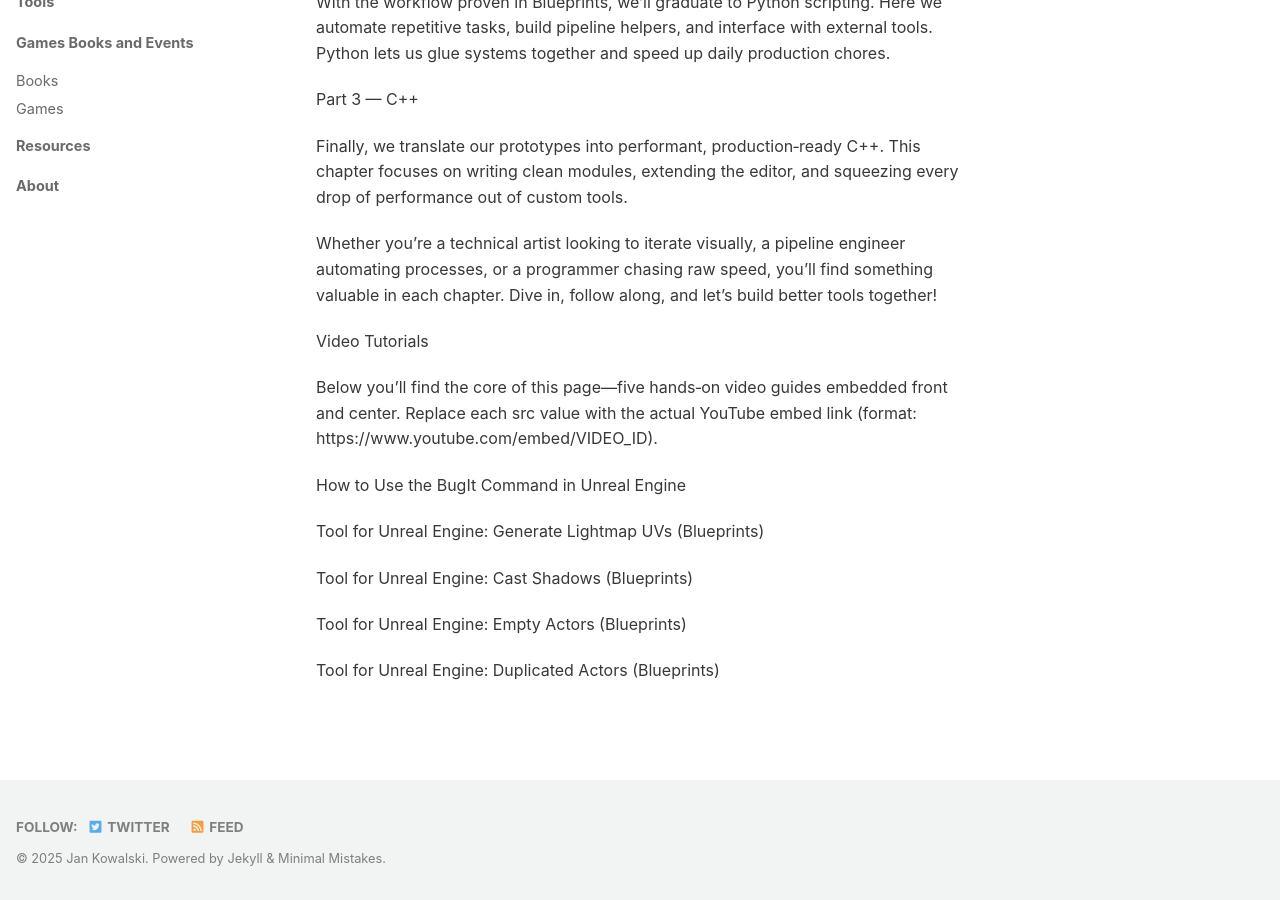
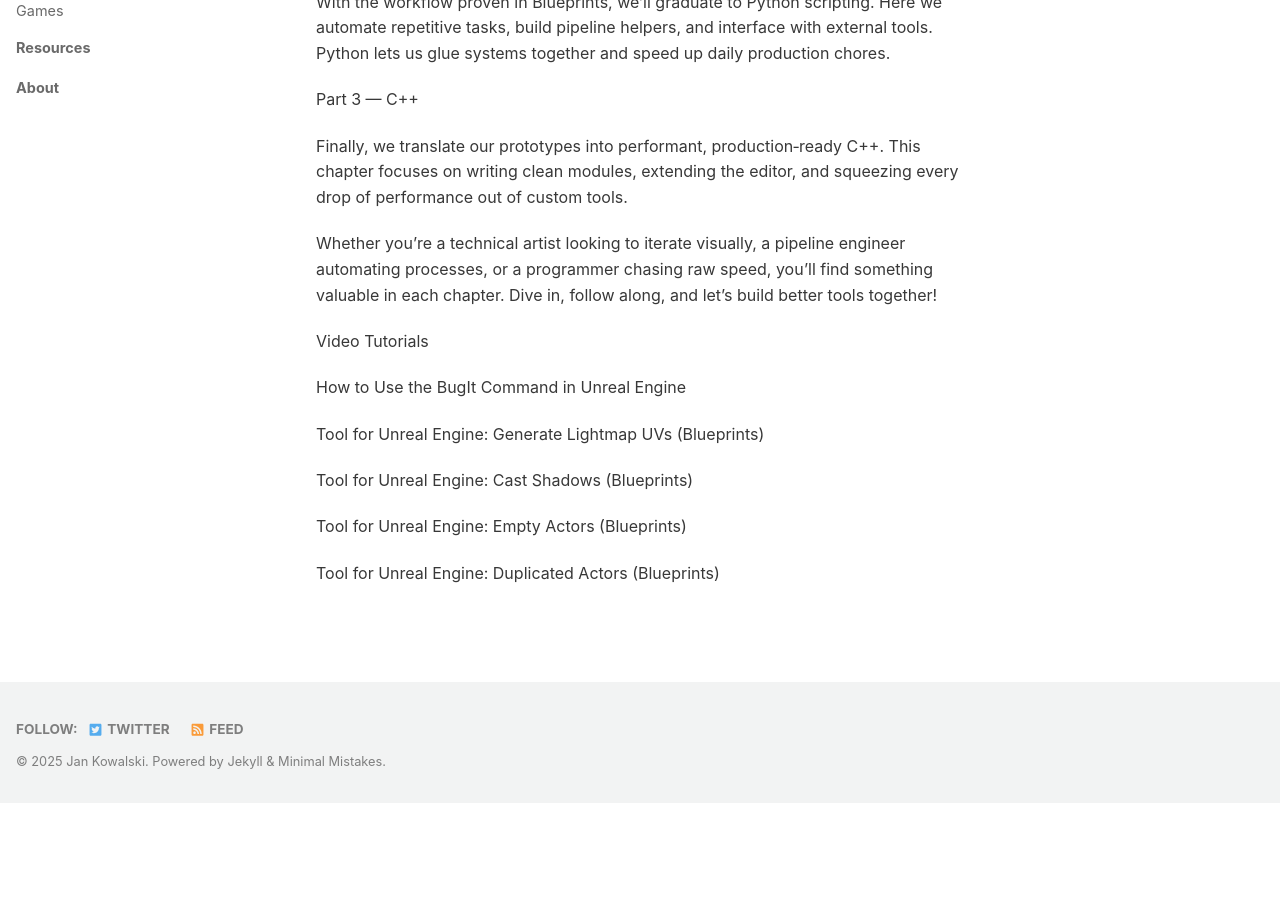
Before and after one commit to AdamKomarowski/unrealtechart, a Jekyll site: the page built from book/Tools/Tools.md, in a window 1280 px wide and 900 px high, scrolled down 522 px. Built offline with Jekyll 4.4.1, drawn with Linux system fonts in a browser that asks for light colours; nearby versions of some CDN libraries; our own code applies the rules of GitHub Pages for plain Markdown files; after the commit the page ends 1325 px from its top, so only the background shows below that.

Commit message:
Update Tools.md

```diff
--- a/book/Tools/Tools.md
+++ b/book/Tools/Tools.md
@@ -20,11 +20,7 @@ Whether you’re a technical artist looking to iterate visually, a pipeline engi
 
 Video Tutorials
 
-Below you’ll find the core of this page—five hands‑on video guides embedded front and center. Replace each src value with the actual YouTube embed link (format: https://www.youtube.com/embed/VIDEO_ID).
-
 How to Use the BugIt Command in Unreal Engine
-
-
 
 Tool for Unreal Engine: Generate Lightmap UVs (Blueprints)
 
```
